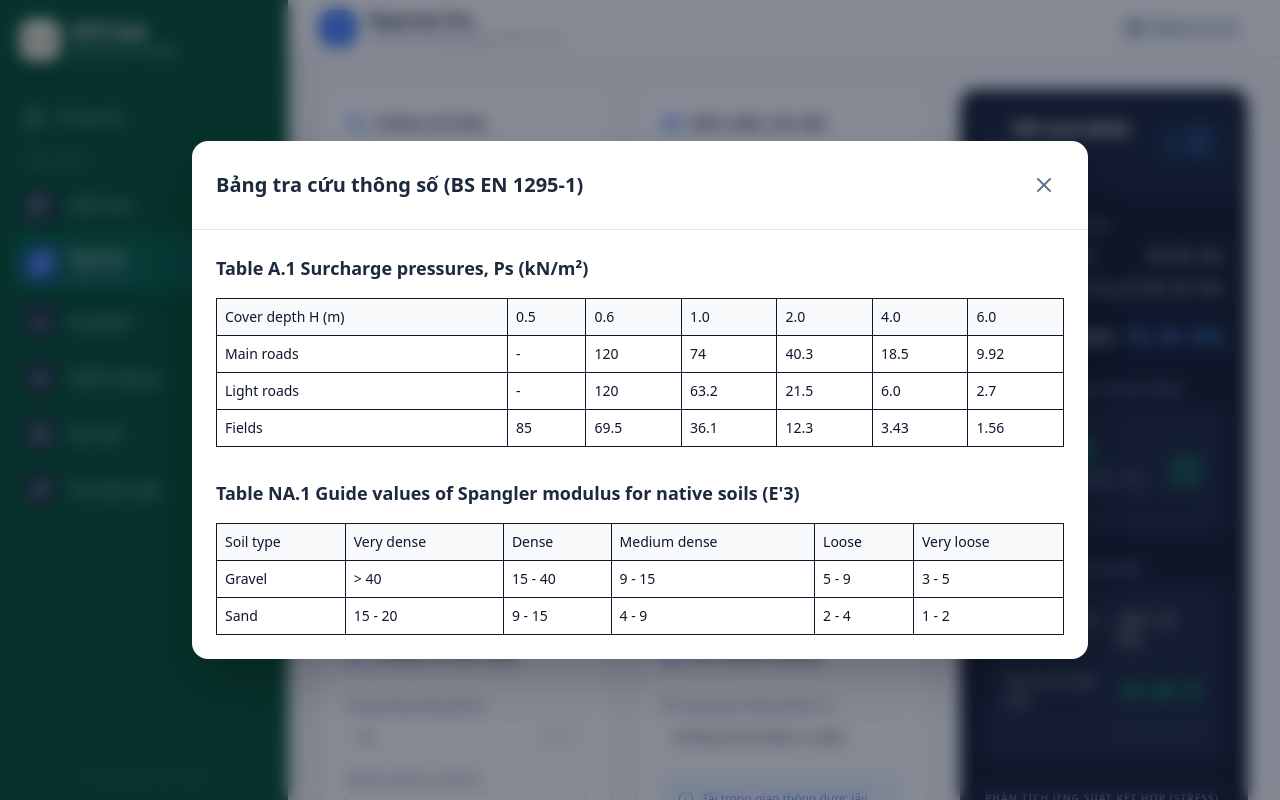
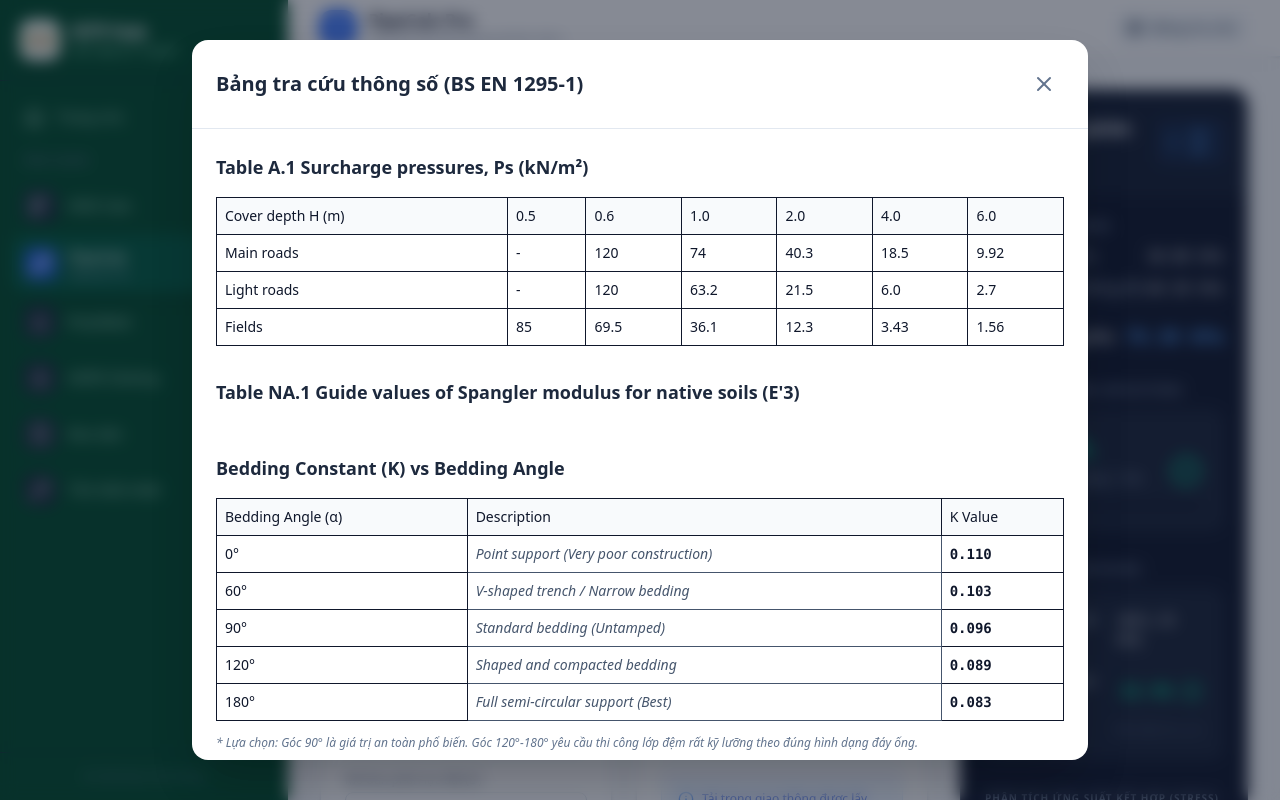
Before and after one commit to OceanHpCK/NTP-Support-Hub, a React (Vite) app: page /pipecalc in a window 1280 px wide. Both pictures are taken after a click on the button "Bảng tra cứu". Built offline with nearby package versions, Linux system fonts and the light colour scheme.

Commit message:
feat: add bedding angle and K constant documentation to PipeCalc

```diff
--- a/src/apps/pipecalc/App.tsx
+++ b/src/apps/pipecalc/App.tsx
@@ -251,23 +251,53 @@ export default function App() {
               <div>
                 <h3 className="text-lg font-semibold text-slate-800 mb-4">Table NA.1 Guide values of Spangler modulus for native soils (E'3)</h3>
                 <div className="overflow-x-auto">
+                    {/* ... existing table code ... */}
+                </div>
+              </div>
+
+              <div>
+                <h3 className="text-lg font-semibold text-slate-800 mb-4">Bedding Constant (K) vs Bedding Angle</h3>
+                <div className="overflow-x-auto">
                   <table className="w-full text-sm text-left border-collapse">
                     <thead>
                       <tr className="bg-slate-50">
-                        <th className="border p-2 font-medium">Soil type</th>
-                        <th className="border p-2 font-medium">Very dense</th>
-                        <th className="border p-2 font-medium">Dense</th>
-                        <th className="border p-2 font-medium">Medium dense</th>
-                        <th className="border p-2 font-medium">Loose</th>
-                        <th className="border p-2 font-medium">Very loose</th>
+                        <th className="border p-2 font-medium">Bedding Angle (&alpha;)</th>
+                        <th className="border p-2 font-medium">Description</th>
+                        <th className="border p-2 font-medium">K Value</th>
                       </tr>
                     </thead>
                     <tbody>
-                      <tr><td className="border p-2 font-medium">Gravel</td><td className="border p-2">&gt; 40</td><td className="border p-2">15 - 40</td><td className="border p-2">9 - 15</td><td className="border p-2">5 - 9</td><td className="border p-2">3 - 5</td></tr>
-                      <tr><td className="border p-2 font-medium">Sand</td><td className="border p-2">15 - 20</td><td className="border p-2">9 - 15</td><td className="border p-2">4 - 9</td><td className="border p-2">2 - 4</td><td className="border p-2">1 - 2</td></tr>
+                      <tr>
+                        <td className="border p-2">0&deg;</td>
+                        <td className="border p-2 text-slate-600 italic">Point support (Very poor construction)</td>
+                        <td className="border p-2 font-mono font-bold">0.110</td>
+                      </tr>
+                      <tr>
+                        <td className="border p-2">60&deg;</td>
+                        <td className="border p-2 text-slate-600 italic">V-shaped trench / Narrow bedding</td>
+                        <td className="border p-2 font-mono font-bold">0.103</td>
+                      </tr>
+                      <tr>
+                        <td className="border p-2">90&deg;</td>
+                        <td className="border p-2 text-slate-600 italic">Standard bedding (Untamped)</td>
+                        <td className="border p-2 font-mono font-bold">0.096</td>
+                      </tr>
+                      <tr>
+                        <td className="border p-2">120&deg;</td>
+                        <td className="border p-2 text-slate-600 italic">Shaped and compacted bedding</td>
+                        <td className="border p-2 font-mono font-bold">0.089</td>
+                      </tr>
+                      <tr>
+                        <td className="border p-2">180&deg;</td>
+                        <td className="border p-2 text-slate-600 italic">Full semi-circular support (Best)</td>
+                        <td className="border p-2 font-mono font-bold">0.083</td>
+                      </tr>
                     </tbody>
                   </table>
                 </div>
+                <p className="mt-3 text-xs text-slate-500 leading-relaxed italic">
+                  * Lựa chọn: Góc 90&deg; là giá trị an toàn phổ biến. Góc 120&deg;-180&deg; yêu cầu thi công lớp đệm rất kỹ lưỡng theo đúng hình dạng đáy ống.
+                </p>
               </div>
             </div>
           </div>
@@ -628,6 +658,7 @@ export default function App() {
                     <div className="bg-slate-50 p-4 rounded-lg font-mono text-xs text-center border border-slate-100 shadow-inner">
                       &Delta;x = (K &times; W &times; r&sup3; &times; D_L) / (E&middot;I + 0.061 &times; E' &times; r&sup3;)
                     </div>
+                    <p className="text-xs text-slate-500 italic">Trong đó K là hệ số nền (Bedding Constant) phụ thuộc vào góc ôm của lớp lót.</p>
                   </section>
 
                   <section className="space-y-3">
```
